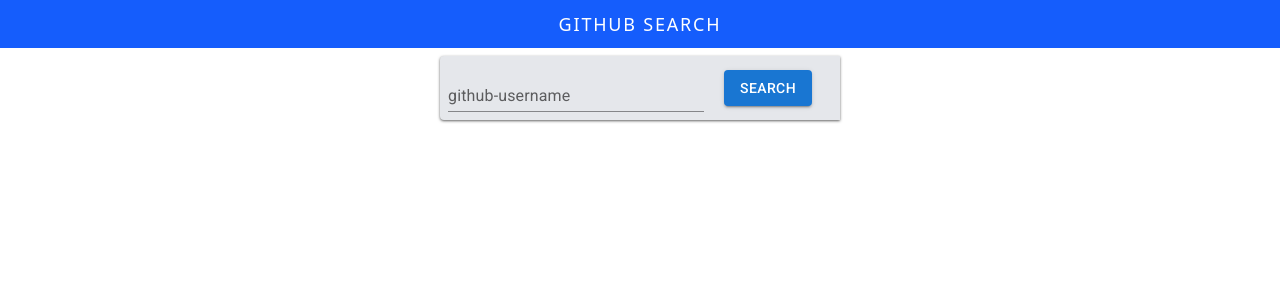
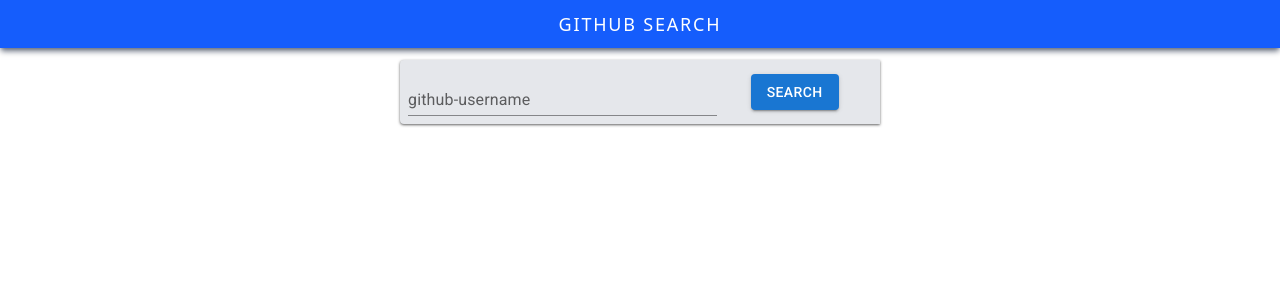
Before and after one commit to kostovJP/github-search, a React (Vite) app: page / in a window 1280 px wide. Shown: the top 300 px of the page. Built offline with nearby package versions, Linux system fonts and the light colour scheme.

Commit message:
changed some styles

```diff
--- a/src/components/info_container.jsx
+++ b/src/components/info_container.jsx
@@ -15,7 +15,7 @@
 export default function InfoContainer({ userData }) {
   return (
     <div
-      className={`border-none w-75 md:w-100 justify-self-center m-3
+      className={`border-none w-75 md:w-120 justify-self-center m-3
             bg-gray-200 rounded-lg grid grid-cols-1 shadow-md shadow-neutral-500`}
     >
       <section className="justify-items-center p-2 bg-blue-500 rounded-t-lg">
--- a/src/components/navbar.jsx
+++ b/src/components/navbar.jsx
@@ -1,7 +1,7 @@
 export default function Navbar(){
     return (
         <div className="border-none w-full h-12 grid grid-cols-1 justify-items-center
-            content-center bg-blue-600 text-white tracking-widest text-lg">
+            content-center bg-blue-600 text-white tracking-widest text-lg shadow-md shadow-gray-500">
             <span >GITHUB SEARCH</span>
         </div>
     )
--- a/src/components/search-form.jsx
+++ b/src/components/search-form.jsx
@@ -16,7 +16,7 @@
 
     return (
         <form action="/"
-            className={`border-none p-2 w-75 md:w-100 justify-self-center m-2
+            className={`border-none p-2 w-75 md:w-120 justify-self-center m-2 mt-3
                     grid grid-cols-1 md:grid-cols-3 gap-2 md:gap-0 bg-gray-200 rounded-l shadow-sm shadow-neutral-500
                 `}
             onSubmit={handleSubmit(formSubmission)}
```
